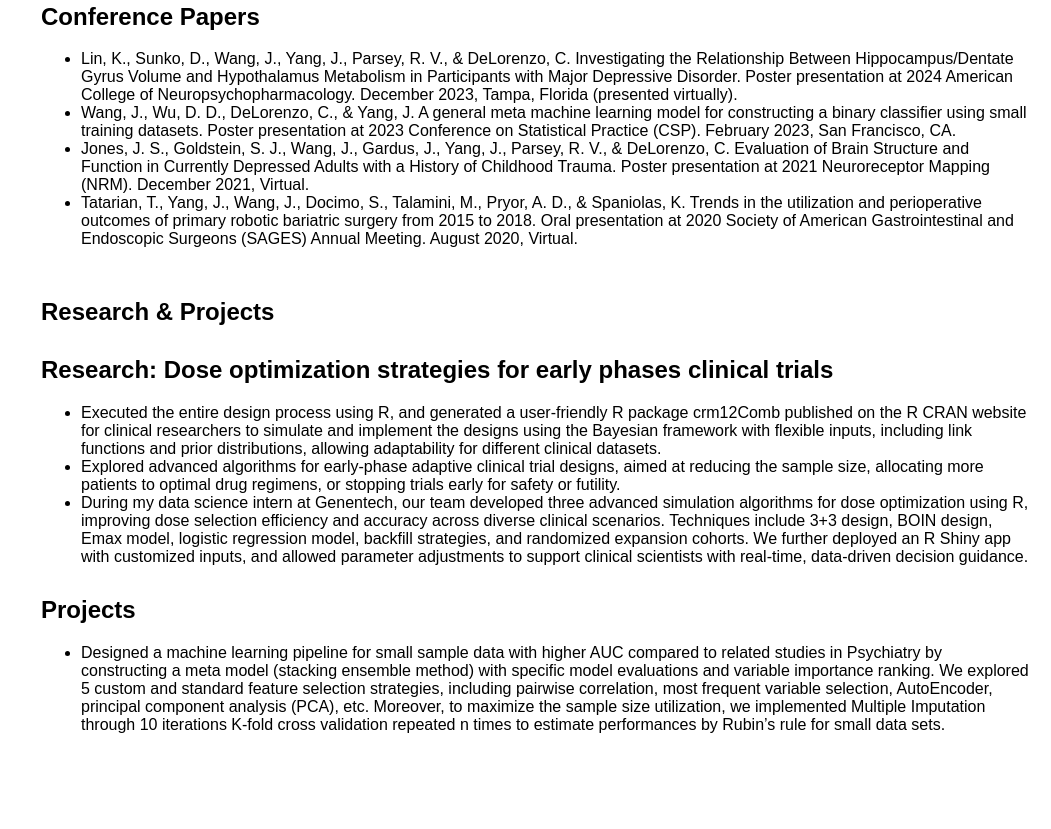
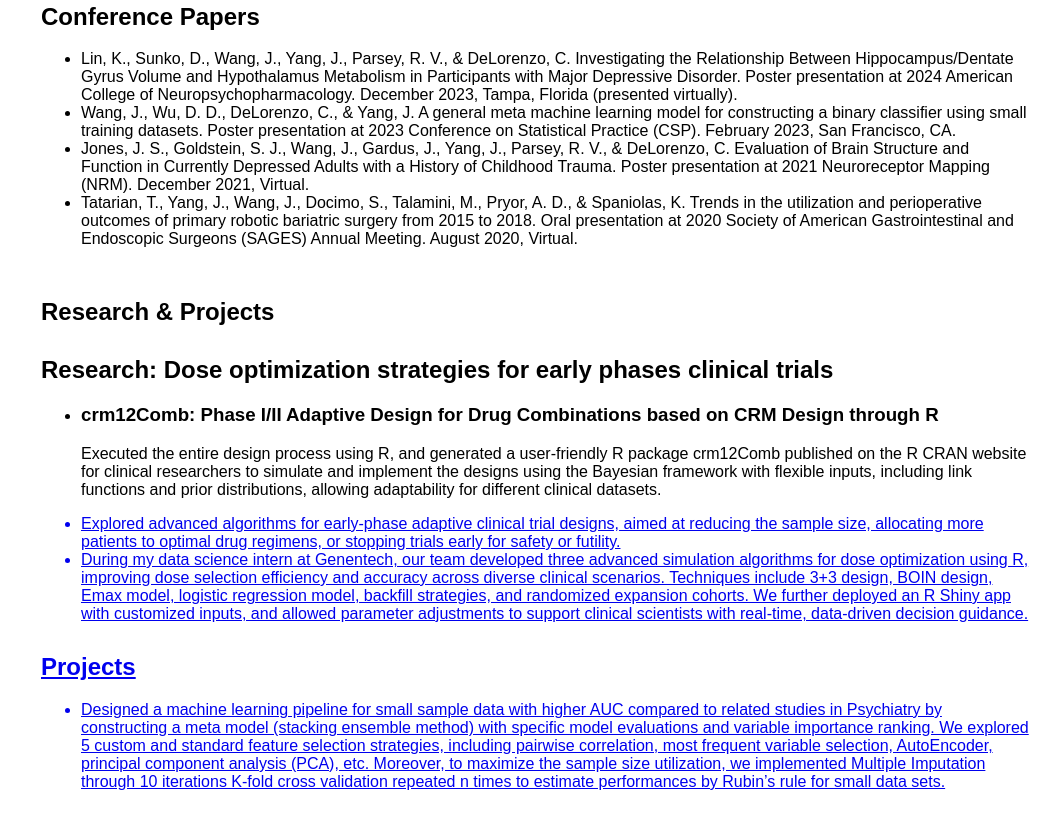
Before and after one commit to junying23/junying23.github.io, a plain HTML site: page index.html in a window 1280 px wide. Shown: the part 1133-1962 px from the top of the page, without its empty margins (229-1280 px from the left). Before the commit the page ends 1937 px from the top, so only its background shows below. Drawn offline with Linux system fonts and the light colour scheme.

Commit message:
Update index.html

```diff
--- a/index.html
+++ b/index.html
@@ -139,7 +139,12 @@
             <div class="subsection">
                 <h2>Research: Dose optimization strategies for early phases clinical trials</h2>
                 <ul>
-                    <li>Executed the entire design process using R, and generated a user-friendly R package crm12Comb published on the R CRAN website for clinical researchers to simulate and implement the designs using the Bayesian framework with flexible inputs, including link functions and prior distributions, allowing adaptability for different clinical datasets.</li>
+                    <li>
+                        <h3>crm12Comb: Phase I/II Adaptive Design for Drug Combinations based on CRM Design through R</h3>
+                        <p>Executed the entire design process using R, and generated a user-friendly R package crm12Comb published on the R CRAN website for clinical researchers to simulate and implement the designs using the Bayesian framework with flexible inputs, including link functions and prior distributions, allowing adaptability for different clinical datasets.</p>
+                        <!-- Link to project and screenshot -->
+                        <a href="https://https://cran.r-project.org/web/packages/crm12Comb/index.html" target="_blank">
+                    </li>
                     <li>Explored advanced algorithms for early-phase adaptive clinical trial designs, aimed at reducing the sample size, allocating more patients to optimal drug regimens, or stopping trials early for safety or futility.</li>
                     <li>During my data science intern at Genentech, our team developed three advanced simulation algorithms for dose optimization using R, improving dose selection efficiency and accuracy across diverse clinical scenarios. Techniques include 3+3 design, BOIN design, Emax model, logistic regression model, backfill strategies, and randomized expansion cohorts. We further deployed an R Shiny app with customized inputs, and allowed parameter adjustments to support clinical scientists with real-time, data-driven decision guidance.</li>
                 </ul>
```
